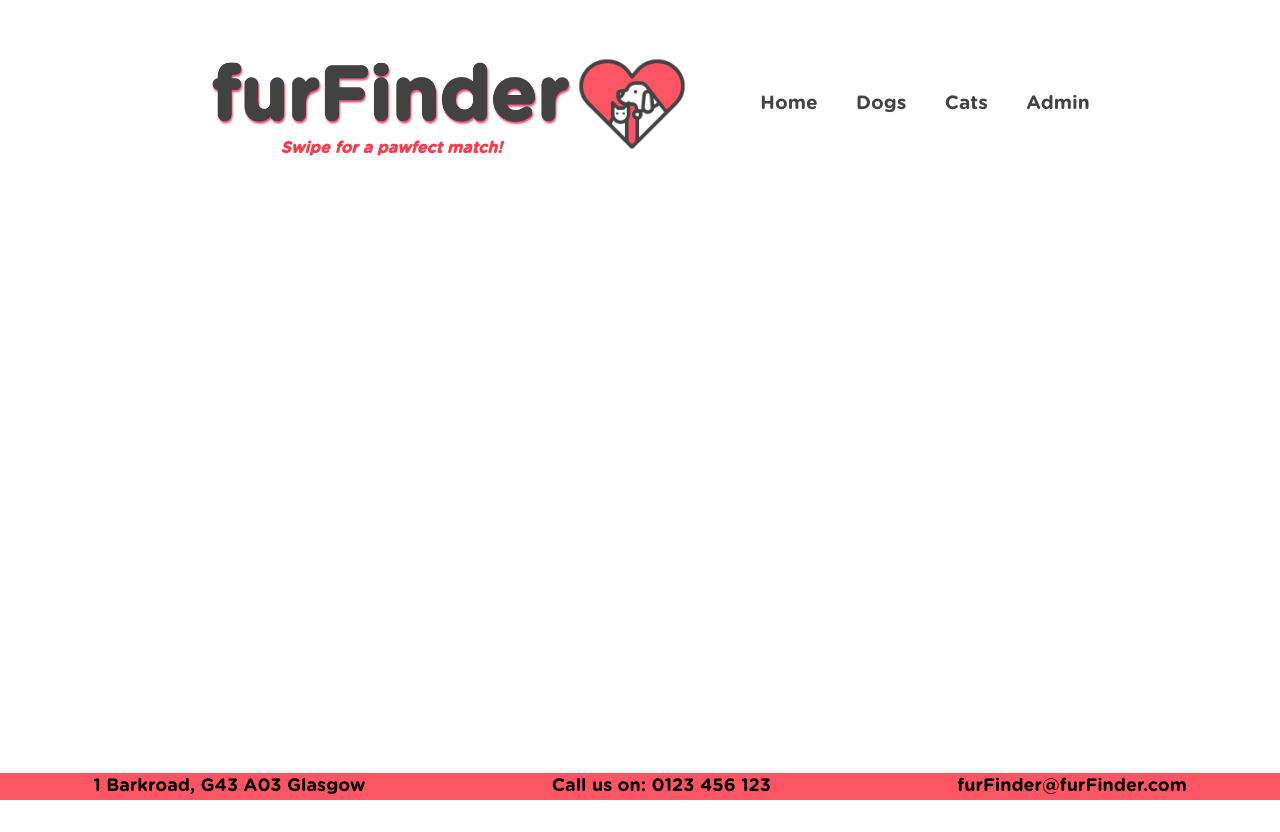
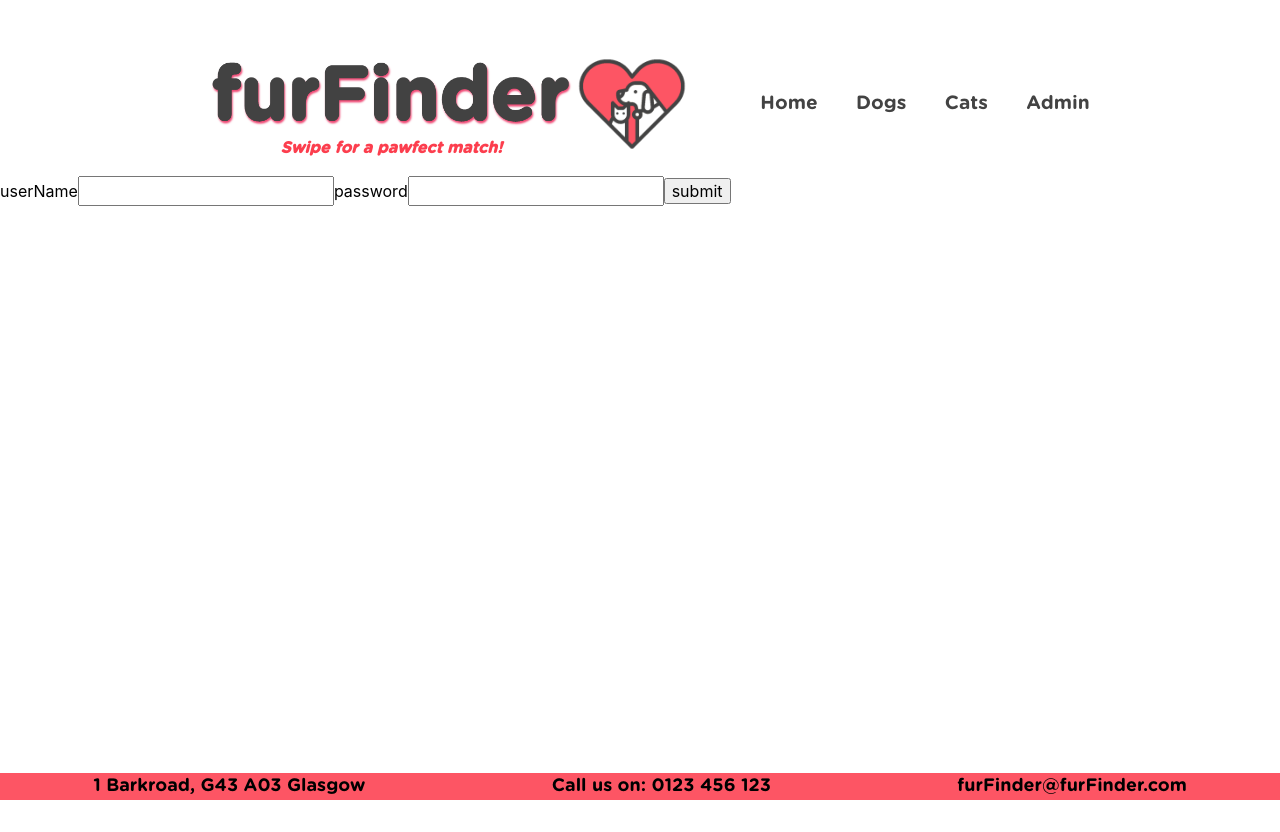
Before and after one commit to ljones-11/pet-shelter-app, a React (Create React App) app in the folder client/: page /login in a window 1280 px wide. Built offline with nearby package versions, Linux system fonts and the light colour scheme; a web font is replaced by a local one.

Commit message:
admin login page

```diff
--- a/client/src/App.js
+++ b/client/src/App.js
@@ -6,9 +6,14 @@ import Homepage from './containers/Homepage';
 import DogContainer from './containers/DogContainer';
 import CatContainer from './containers/CatContainer';
 import AdminContainer from './containers/AdminContainer';
+import {useState} from 'react'
+import LogIn from './components/LogIn';
 
 
 function App() {
+  const [isAdmin, setIsAdmin ] = useState(false)
+
+
   return (
     <>
 
@@ -18,7 +23,8 @@ function App() {
                 <Route path='/' element={<Homepage />} />
                 <Route path='/dogs' element={<DogContainer />} />
                 <Route path='/cats' element={<CatContainer />} />
-                <Route path='/admin' element={<AdminContainer />} />
+                <Route path='/admin' element={<AdminContainer isLoggedIn = {isAdmin} />} />
+                <Route path='/login' element={<LogIn setIsAdmin={setIsAdmin} />}/>
             </Routes>
       <Footer/>
 
--- /dev/null
+++ b/client/src/components/LogIn.js
@@ -0,0 +1,49 @@
+import React,{useState} from 'react'
+import {useNavigate} from 'react-router-dom'
+
+
+const LogIn = ({setIsAdmin}) => {
+    const navigate = useNavigate()
+    const [username, setUsername] = useState('')
+    const [password, setPassword] = useState('')
+    const [error, setError] = useState('')
+
+    const validate = (userName, password) => {
+        const success = userName === "admin" && password === "admin"
+        setIsAdmin(success)
+        if(success){
+        navigate('/admin')}
+        else{
+            setError('Invalide userName and or Password')
+        }
+    }
+
+    const handleSubmit = (event) => {
+        event.preventDefault()
+        validate(username, password)
+    }
+
+    const handleUsernameChange = (event) => {
+        setUsername(event.target.value)
+    }
+
+    const handlePasswordChange = (event) => [
+        setPassword(event.target.value)
+    ]
+  return (
+    <div>
+        <form onSubmit={handleSubmit}>
+            <label >userName</label>
+            <input value={username} type='text' onChange={handleUsernameChange}/>
+            <label>password</label>
+            <input value={password} type='password' onChange={handlePasswordChange}/>
+            <input value='submit' type='submit'/>
+
+        </form>
+
+       <h3>{error}</h3>
+    </div>
+  )
+}
+
+export default LogIn
--- a/client/src/containers/AdminContainer.js
+++ b/client/src/containers/AdminContainer.js
@@ -1,4 +1,4 @@
-
+import {useNavigate} from 'react-router-dom'
 import {useEffect, useState} from 'react'
 import AdminAdoptionRequests from '../components/AdminAdoptionRequests'
 import AdminAnimals from '../components/AdminAnimals'
@@ -25,7 +25,11 @@ const AdminStyledRight = styled.div`
 
 `
 
-const AdminContainer = () => {
+const AdminContainer = ({isLoggedIn}) => {
+
+
+  // navigate
+  const navigate = useNavigate()
 // url used for id PUT
   const dogURL = 'http://localhost:9000/api/dogs/'
   const catURL ='http://localhost:9000/api/cats/'
@@ -36,6 +40,9 @@ const AdminContainer = () => {
     const [adoptionRequests, setAdoptionRequests] = useState([])
 
     useEffect(() => {
+        if (!isLoggedIn){
+          navigate('/login')
+        }
         fetchDogs();
         fetchCats();
         fetchAdoptionRequests();
```
